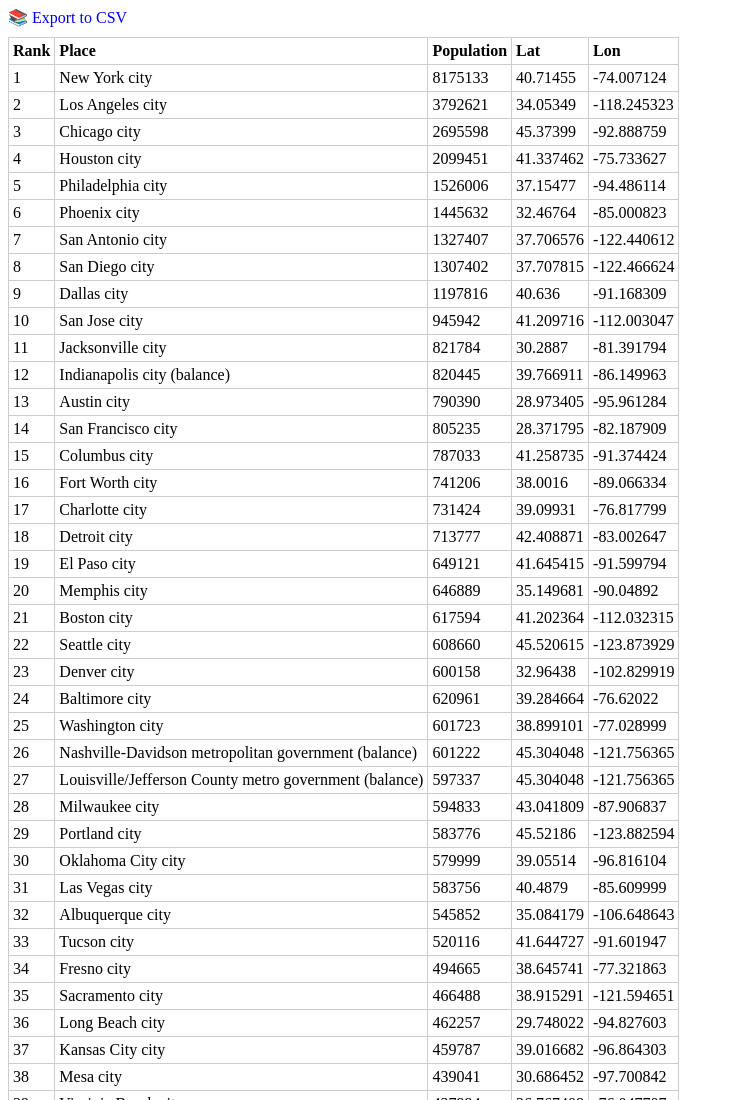
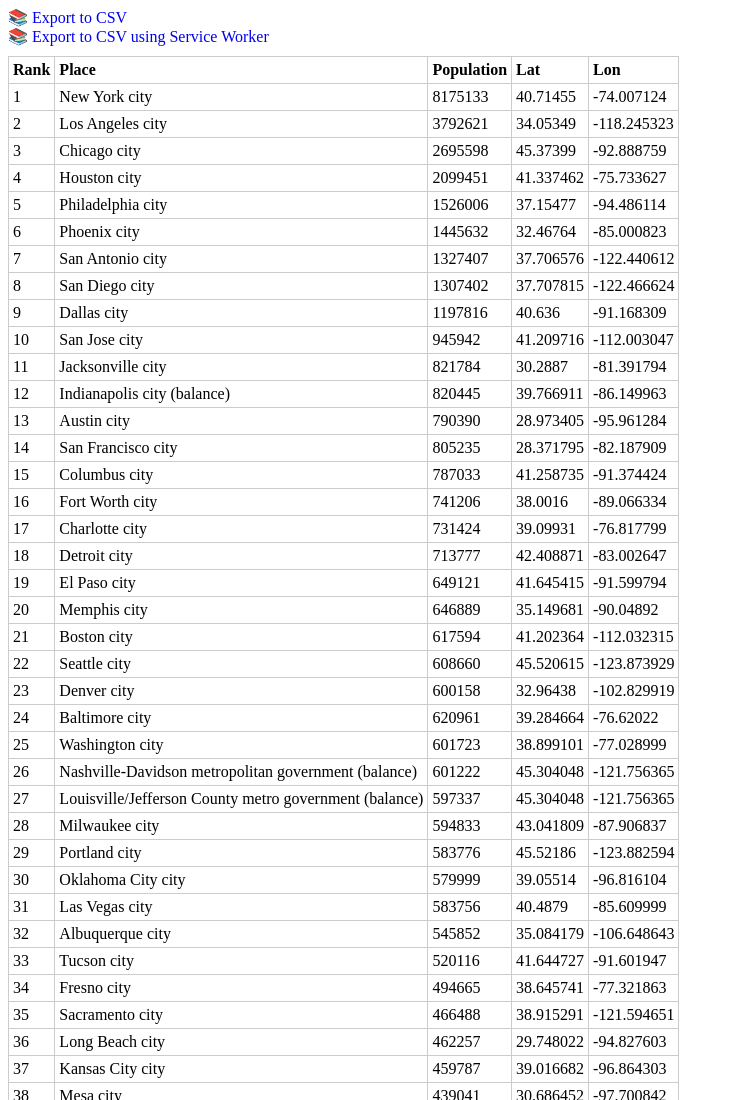
Before and after one commit to edysegura/html5-FileReader, a plain HTML site: page csv-export/index.html in a window 1280 px wide. Shown: the top 1100 px of the page, without its empty margins (0-734 px from the left). Drawn offline with Linux system fonts and the light colour scheme.

Commit message:
Update HTML to add service worker link

```diff
--- a/csv-export/index.html
+++ b/csv-export/index.html
@@ -10,6 +10,7 @@
 <body>
   <output>
     <div><a href="#">📚 Export to CSV</a></div>
+    <div><a href="download-file">📚 Export to CSV using Service Worker</a></div>
   </output>
   <script src="js/index.js" type="module"></script>
 </body>
```
